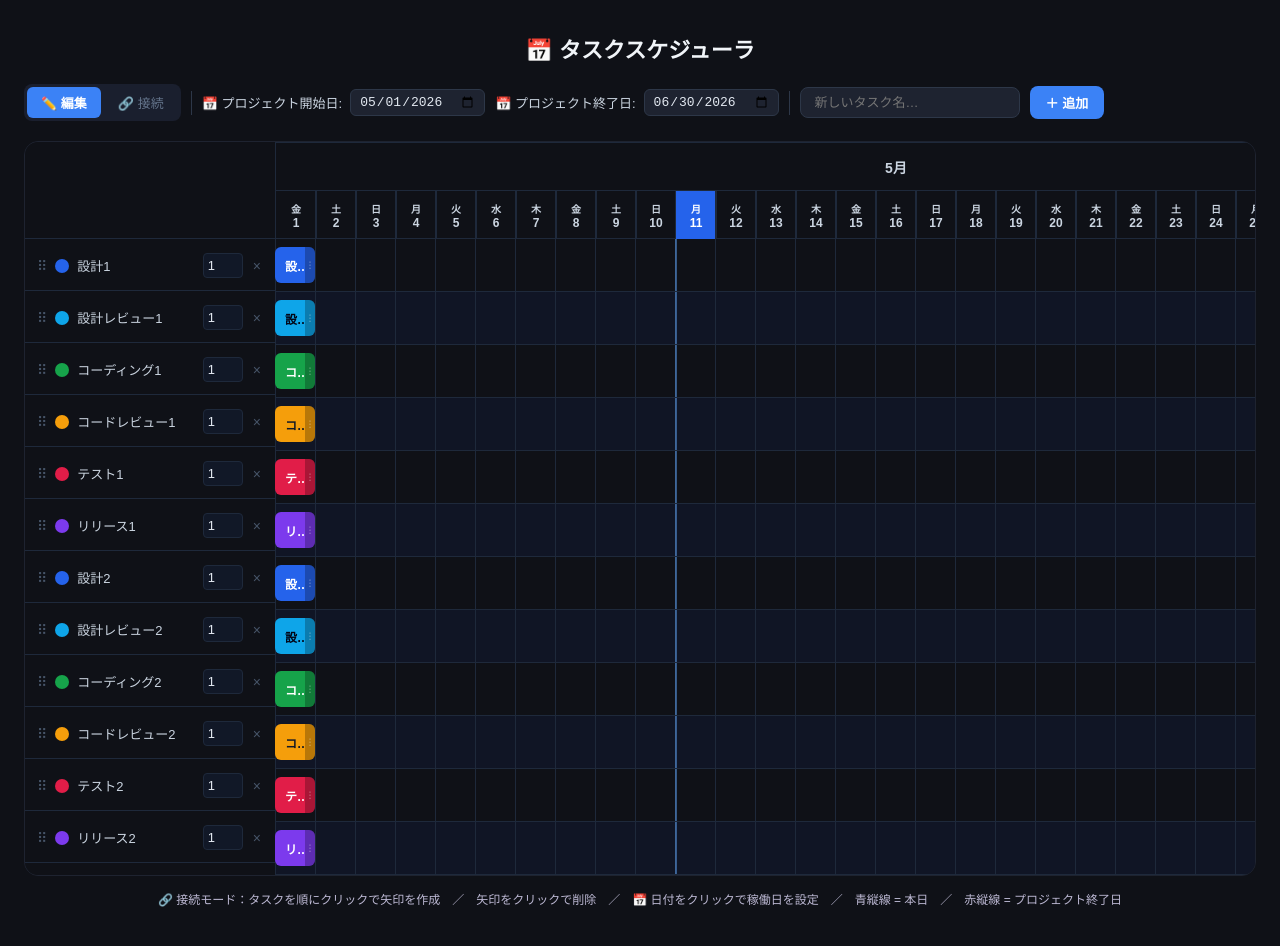
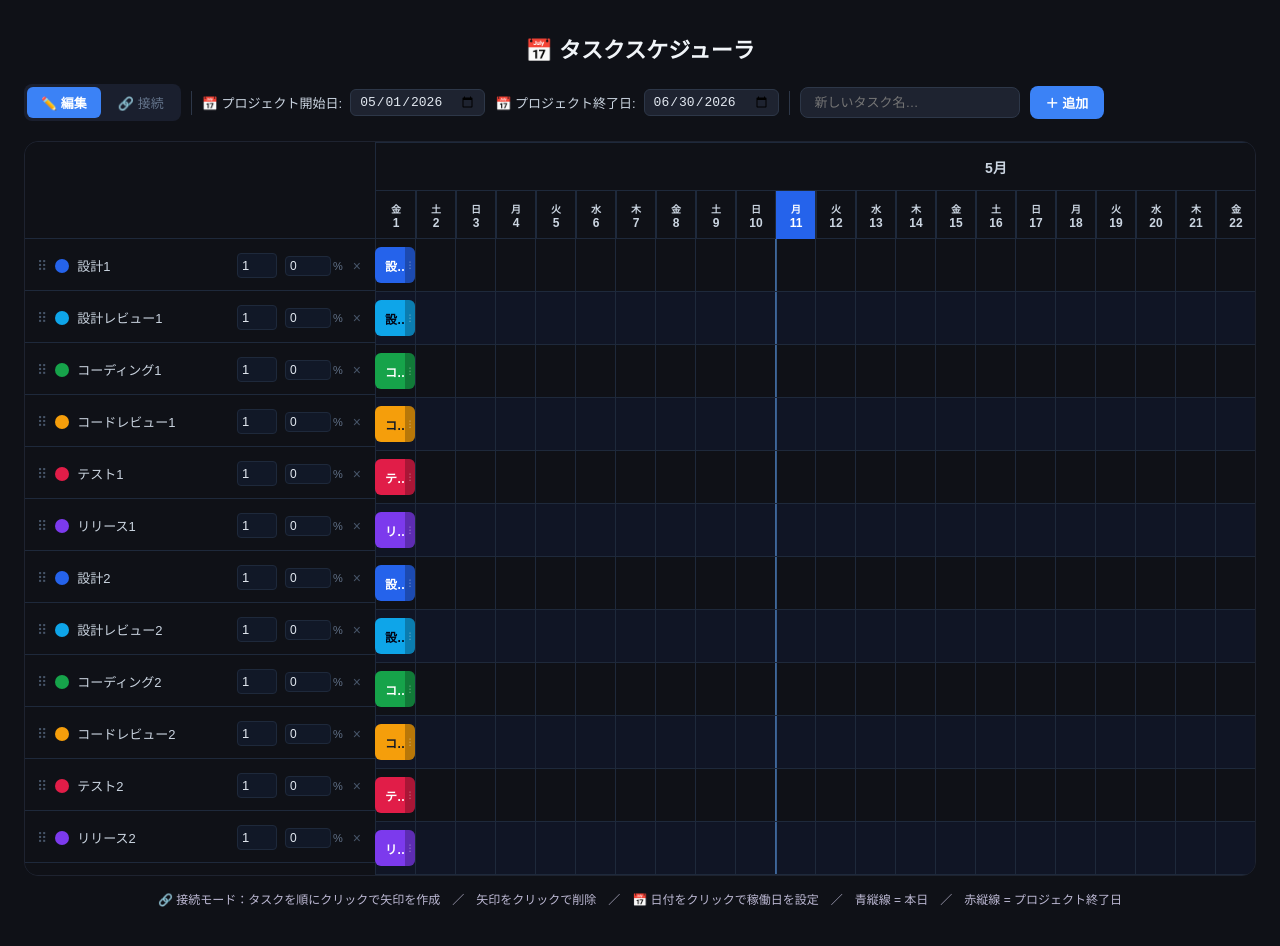
Before and after one commit to saitohryasen-png/task-scheduler, a React (Create React App) app: page / in a window 1280 px wide. Shown: the top 946 px of the page. Built offline with nearby package versions, Linux system fonts and the light colour scheme; the HTML template or start-up script is replaced by a standard one.

Commit message:
Added_Task_Progress

```diff
--- a/src/TaskScheduler.jsx
+++ b/src/TaskScheduler.jsx
@@ -12,7 +12,7 @@ const COLORS = [
 const DAY_WIDTH = 40;
 const ROW_HEIGHT = 52;
 const HEADER_HEIGHT = 96;
-const DEFAULT_LABEL_WIDTH = 250;
+const DEFAULT_LABEL_WIDTH = 350;
 const MIN_DAYS = 31;
 
 function clamp(v, min, max) {
@@ -20,18 +20,18 @@ function clamp(v, min, max) {
 }
 
 const initialTasks = [
-  { id: 1, name: "設計1", start: 0, duration: 1, colorIdx: 0 },
-  { id: 2, name: "設計レビュー1", start: 0, duration: 1, colorIdx: 1 },
-  { id: 3, name: "コーディング1", start: 0, duration: 1, colorIdx: 2 },
-  { id: 4, name: "コードレビュー1", start: 0, duration: 1, colorIdx: 3 },
-  { id: 5, name: "テスト1", start: 0, duration: 1, colorIdx: 4 },
-  { id: 6, name: "リリース1", start: 0, duration: 1, colorIdx: 5 },
-  { id: 7, name: "設計2", start: 0, duration: 1, colorIdx: 0 },
-  { id: 8, name: "設計レビュー2", start: 0, duration: 1, colorIdx: 1 },
-  { id: 9, name: "コーディング2", start: 0, duration: 1, colorIdx: 2 },
-  { id: 10, name: "コードレビュー2", start: 0, duration: 1, colorIdx: 3 },
-  { id: 11, name: "テスト2", start: 0, duration: 1, colorIdx: 4 },
-  { id: 12, name: "リリース2", start: 0, duration: 1, colorIdx: 5 },
+  { id: 1, name: "設計1", start: 0, duration: 1, colorIdx: 0, progress: 0 },
+  { id: 2, name: "設計レビュー1", start: 0, duration: 1, colorIdx: 1, progress: 0 },
+  { id: 3, name: "コーディング1", start: 0, duration: 1, colorIdx: 2, progress: 0 },
+  { id: 4, name: "コードレビュー1", start: 0, duration: 1, colorIdx: 3, progress: 0 },
+  { id: 5, name: "テスト1", start: 0, duration: 1, colorIdx: 4, progress: 0 },
+  { id: 6, name: "リリース1", start: 0, duration: 1, colorIdx: 5, progress: 0 },
+  { id: 7, name: "設計2", start: 0, duration: 1, colorIdx: 0, progress: 0 },
+  { id: 8, name: "設計レビュー2", start: 0, duration: 1, colorIdx: 1, progress: 0 },
+  { id: 9, name: "コーディング2", start: 0, duration: 1, colorIdx: 2, progress: 0 },
+  { id: 10, name: "コードレビュー2", start: 0, duration: 1, colorIdx: 3, progress: 0 },
+  { id: 11, name: "テスト2", start: 0, duration: 1, colorIdx: 4, progress: 0 },
+  { id: 12, name: "リリース2", start: 0, duration: 1, colorIdx: 5, progress: 0 },
 ];
 
 const initialLinks = [
@@ -247,7 +247,7 @@ export default function TaskScheduler() {
 
   const addTask = () => {
     const name = newTaskName.trim() || `タスク ${nextId}`;
-    setTasks((p) => [...p, { id: nextId++, name, start: 0, duration: 1, colorIdx: Math.floor(Math.random() * COLORS.length) }]);
+    setTasks((p) => [...p, { id: nextId++, name, start: 0, duration: 1, colorIdx: Math.floor(Math.random() * COLORS.length), progress: 0 }]);
     setNewTaskName("");
   };
 
@@ -708,6 +708,20 @@ export default function TaskScheduler() {
                   onKeyDown={(e) => { if (e.key === "Enter") e.currentTarget.blur(); }}
                   placeholder={task.duration}
                   style={{ width: 30, fontSize: 13, color: "#e2e8f0", backgroundColor: "#111827", border: "1px solid #1e293b", borderRadius: 4, padding: "4px" }} />
+                {/* Progress */}
+                <div style={{ display: "flex", alignItems: "center", gap: 2, flexShrink: 0 }}>
+                  <input
+                    type="number" min="0" max="100"
+                    value={task.progress ?? 0}
+                    onChange={(e) => {
+                      const val = Math.max(0, Math.min(100, parseInt(e.target.value) || 0));
+                      setTasks((p) => p.map((t) => t.id === task.id ? { ...t, progress: val } : t));
+                    }}
+                    onKeyDown={(e) => { if (e.key === "Enter") e.currentTarget.blur(); }}
+                    style={{ width: 36, fontSize: 12, color: "#e2e8f0", backgroundColor: "#111827", border: "1px solid #1e293b", borderRadius: 4, padding: "2px 4px" }}
+                  />
+                  <span style={{ fontSize: 11, color: "#64748b" }}>%</span>
+                </div>
                 <button onClick={() => deleteTask(task.id)}
                   style={{ background: "none", border: "none", color: "#475569", cursor: "pointer", fontSize: 14, padding: 2, flexShrink: 0 }}>
                   ×
@@ -828,9 +842,18 @@ export default function TaskScheduler() {
                       zIndex: 5,
                     }}
                   >
+                    {/* Progress fill */}
+                    <div style={{
+                      position: "absolute", left: 0, top: 0, bottom: 0,
+                      width: `${task.progress ?? 0}%`,
+                      background: "rgba(0,0,0,0.25)",
+                      borderRadius: "6px 0 0 6px",
+                      pointerEvents: "none",
+                    }} />
                     <span style={{
                       padding: "0 10px", fontSize: 12, fontWeight: 600, color: color.text,
                       whiteSpace: "nowrap", overflow: "hidden", textOverflow: "ellipsis", flex: 1,
+                      position: "relative",
                     }}>
                       {task.name}
                       <span style={{ opacity: 0.7, fontWeight: 400, marginLeft: 6 }}>
@@ -850,6 +873,18 @@ export default function TaskScheduler() {
                       </div>
                     )}
                   </div>
+                  {/* Progress label to the right of the bar */}
+                  {(task.progress ?? 0) > 0 && (
+                    <div style={{
+                      position: "absolute",
+                      left: getWorkingDayStartPosition(task.start) * DAY_WIDTH + getWorkingDaysWidth(task.start, task.duration) + 4,
+                      top: "50%", transform: "translateY(-50%)",
+                      fontSize: 11, fontWeight: 700, color: "#ffffff", whiteSpace: "nowrap", pointerEvents: "none",
+                      zIndex: 6,
+                    }}>
+                      {task.progress}%
+                    </div>
+                  )}
                 </div>
               );
             })}
```
